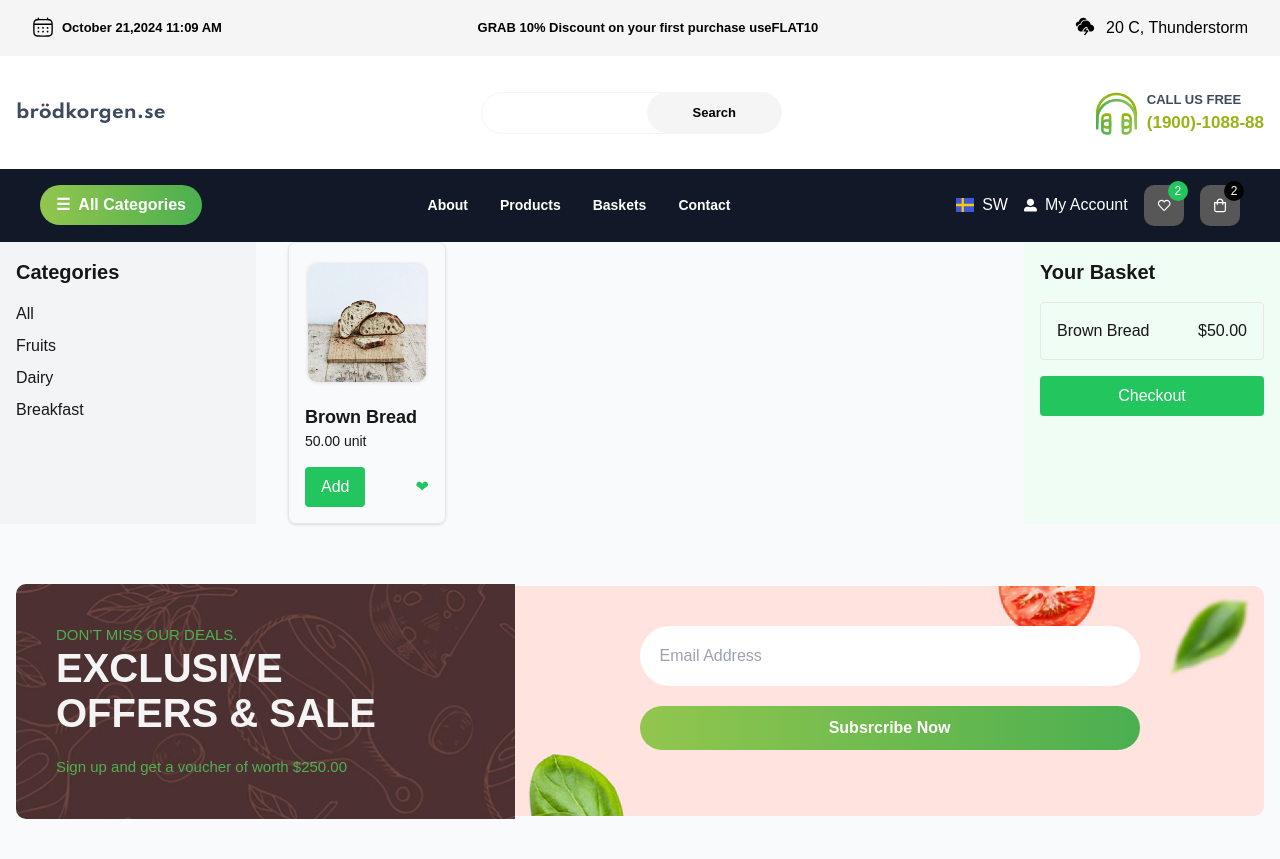
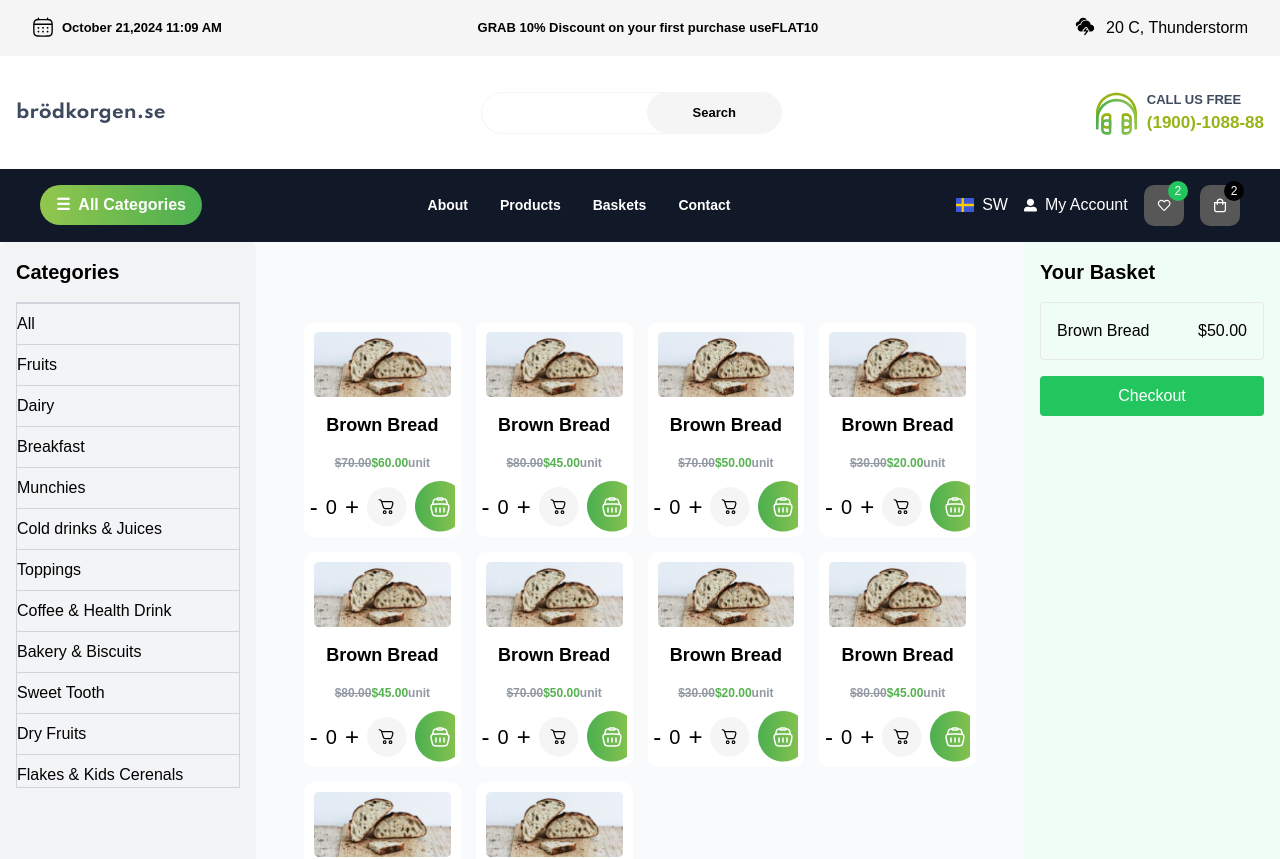
Before and after one commit to ankita-th/breakfast_frontend, a Next.js app: page /products in a window 1280 px wide. Shown: the top 859 px of the page. Built offline with nearby package versions, Linux system fonts and the light colour scheme; no server answers.

Commit message:
Worked on changes

```diff
--- a/public/images/SvgIcons.js
+++ b/public/images/SvgIcons.js
@@ -297,3 +297,88 @@ export const EMAIL_ICON = (
     </defs>
   </svg>
 );
+
+export const CART = (
+  <svg
+    width="51"
+    height="50"
+    viewBox="0 0 51 51"
+    fill="none"
+    xmlns="http://www.w3.org/2000/svg"
+  >
+    <path
+      d="M25.22 50.6C39.1486 50.6 50.44 39.2728 50.44 25.3C50.44 11.3272 39.1486 0 25.22 0C11.2914 0 0 11.3272 0 25.3C0 39.2728 11.2914 50.6 25.22 50.6Z"
+      fill="#F5F5F5"
+    />
+    <path
+      d="M22.5489 33.75C23.4883 33.75 24.2499 32.9885 24.2499 32.049C24.2499 31.1096 23.4883 30.348 22.5489 30.348C21.6095 30.348 20.8479 31.1096 20.8479 32.049C20.8479 32.9885 21.6095 33.75 22.5489 33.75Z"
+      stroke="black"
+      stroke-width="1.5"
+      stroke-linecap="round"
+      stroke-linejoin="round"
+    />
+    <path
+      d="M29.96 33.75C30.8995 33.75 31.661 32.9885 31.661 32.049C31.661 31.1096 30.8995 30.348 29.96 30.348C29.0206 30.348 28.259 31.1096 28.259 32.049C28.259 32.9885 29.0206 33.75 29.96 33.75Z"
+      stroke="black"
+      stroke-width="1.5"
+      stroke-linecap="round"
+      stroke-linejoin="round"
+    />
+    <path
+      d="M18.606 18.555L20.616 24.919C20.925 25.897 21.079 26.386 21.376 26.748C21.636 27.068 21.975 27.315 22.358 27.468C22.793 27.641 23.305 27.641 24.331 27.641H28.186C29.212 27.641 29.724 27.641 30.158 27.468C30.542 27.315 30.88 27.068 31.141 26.748C31.437 26.386 31.591 25.897 31.901 24.919L32.31 23.623L32.55 22.857L32.881 21.807C32.9991 21.4325 33.0274 21.0354 32.9634 20.648C32.8995 20.2606 32.7452 19.8936 32.513 19.5769C32.2809 19.2602 31.9774 19.0027 31.6271 18.8251C31.2768 18.6476 30.8897 18.555 30.497 18.555H18.606ZM18.606 18.555L18.595 18.518C18.5528 18.3766 18.5061 18.2365 18.455 18.098C18.2525 17.5855 17.9092 17.1408 17.4647 16.8152C17.0202 16.4896 16.4927 16.2964 15.943 16.258C15.84 16.25 15.727 16.25 15.5 16.25"
+      stroke="black"
+      stroke-width="1.5"
+      stroke-linecap="round"
+      stroke-linejoin="round"
+    />
+  </svg>
+);
+export const CART1 = (
+  <svg
+    width="51"
+    height="51"
+    // viewBox="0 0 14 51"
+    fill="none"
+    xmlns="http://www.w3.org/2000/svg"
+  >
+    <path
+      d="M25.22 50.6C39.1486 50.6 50.44 39.2728 50.44 25.3C50.44 11.3272 39.1486 0 25.22 0C11.2914 0 0 11.3272 0 25.3C0 39.2728 11.2914 50.6 25.22 50.6Z"
+      fill="url(#paint0_linear_273_2894)"
+    />
+    <path
+      d="M16.864 30.455C16.006 27.023 15.577 25.308 16.478 24.154C17.379 23 19.148 23 22.685 23H27.315C30.853 23 32.621 23 33.522 24.154C34.423 25.308 33.994 27.024 33.136 30.455C32.59 32.638 32.318 33.729 31.504 34.365C30.69 35 29.565 35 27.315 35H22.685C20.435 35 19.31 35 18.496 34.365C17.682 33.729 17.409 32.638 16.864 30.455Z"
+      stroke="white"
+      stroke-width="1.5"
+    />
+    <path
+      d="M32.5 23.5L31.79 20.895C31.516 19.89 31.379 19.388 31.098 19.009C30.8178 18.6325 30.4373 18.3424 30 18.172C29.56 18 29.04 18 28 18M17.5 23.5L18.21 20.895C18.484 19.89 18.621 19.388 18.902 19.009C19.1822 18.6325 19.5627 18.3424 20 18.172C20.44 18 20.96 18 22 18"
+      stroke="white"
+      stroke-width="1.5"
+    />
+    <path
+      d="M22 18C22 17.7348 22.1054 17.4804 22.2929 17.2929C22.4804 17.1054 22.7348 17 23 17H27C27.2652 17 27.5196 17.1054 27.7071 17.2929C27.8946 17.4804 28 17.7348 28 18C28 18.2652 27.8946 18.5196 27.7071 18.7071C27.5196 18.8946 27.2652 19 27 19H23C22.7348 19 22.4804 18.8946 22.2929 18.7071C22.1054 18.5196 22 18.2652 22 18Z"
+      stroke="white"
+      stroke-width="1.5"
+    />
+    <path
+      d="M21 27V31M29 27V31M25 27V31"
+      stroke="white"
+      stroke-width="1.5"
+      stroke-linecap="round"
+      stroke-linejoin="round"
+    />
+    <defs>
+      <linearGradient
+        id="paint0_linear_273_2894"
+        x1="50.44"
+        y1="25.3"
+        x2="0"
+        y2="25.3"
+        gradientUnits="userSpaceOnUse"
+      >
+        <stop stop-color="#92C64E" />
+        <stop offset="1" stop-color="#4BAF50" />
+      </linearGradient>
+    </defs>
+  </svg>
+);
--- a/src/_Api-Handlers/apiFunctions.js
+++ b/src/_Api-Handlers/apiFunctions.js
@@ -1,3 +1,4 @@
+import { INSTANCE } from "@/app/_constant/UrlConstant";
 import { authAxios, authorizeAxios } from "./apiConfig";
 
 export const METHODS = {
--- a/src/_components/SideBar.jsx
+++ b/src/_components/SideBar.jsx
@@ -1,10 +1,17 @@
+import { SIDE_BAR_OPTIONS } from "@/_constants/constant";
+
 export default function Sidebar() {
   return (
-    <aside className="w-64 p-4 bg-gray-100">
-      <h2 className="text-xl font-bold mb-4">Categories</h2>
-      <ul className="space-y-2">
-        {["All", "Fruits", "Dairy", "Breakfast"].map((category) => (
-          <li key={category} className="hover:text-green-600 cursor-pointer">
+    <aside className="w-64 p-4 bg-gray-100  rounded-lg">
+      <h2 className="text-xl text-black font-bold mb-4">Categories</h2>
+      <ul className="space-y-2 text-black border border-gray-300">
+        {SIDE_BAR_OPTIONS.map((category) => (
+          <li
+            key={category}
+            className={
+              "hover:text-green-600 cursor-pointer border-t  align-center border-gray-300 pt-2"
+            }
+          >
             {category}
           </li>
         ))}
--- a/src/_components/_common/Basket.jsx
+++ b/src/_components/_common/Basket.jsx
@@ -1,14 +1,14 @@
 const Basket = () => {
   return (
     <aside className="w-64 p-4 bg-green-50">
-      <h2 className="text-xl font-bold mb-4">Your Basket</h2>
+      <h2 className="text-xl text-black font-bold mb-4">Your Basket</h2>
       <div className="space-y-4">
-        <div className="border p-4 rounded flex justify-between">
+        <div className="border p-4 rounded flex text-black justify-between">
           <span>Brown Bread</span>
           <span>$50.00</span>
         </div>
       </div>
-      <button className="w-full bg-green-500 text-white px-4 py-2 rounded mt-4">
+      <button className="w-full bg-green-500 text-white  px-4 py-2 rounded mt-4">
         Checkout
       </button>
     </aside>
--- a/src/_components/_common/Header.jsx
+++ b/src/_components/_common/Header.jsx
@@ -1,5 +1,5 @@
 import { SwedenFlagIcon } from "@/Assets/Icons/Svg";
-import { LOGO } from "@/assets/Images";
+import { LOGO } from "@/Assets/Images";
 import Image from "next/image";
 import React from "react";
 
@@ -9,7 +9,7 @@ const Header = () => {
       <section className="p-4 w-full bg-[#F5F5F5]">
         <div className="max-w-screen-xl w-full px-4 mx-auto">
           <div className=" flex justify-between items-center">
-            <div className="head-clender-sec flex gap-2 text-base font-normal">
+            <div className="head-calender-sec flex gap-2 text-base font-normal">
               <svg
                 width="22"
                 height="22"
--- a/src/_constants/constant.js
+++ b/src/_constants/constant.js
@@ -1 +1,15 @@
 export const DEFAULT_ERROR_MESSAGE = "Something went wrong";
+export const SIDE_BAR_OPTIONS = [
+  "All",
+  "Fruits",
+  "Dairy",
+  "Breakfast",
+  "Munchies",
+  "Cold drinks & Juices",
+  "Toppings",
+  "Coffee & Health Drink",
+  "Bakery & Biscuits",
+  "Sweet Tooth",
+  "Dry Fruits",
+  "Flakes & Kids Cerenals",
+];
--- a/src/app/(auth)/login/page.jsx
+++ b/src/app/(auth)/login/page.jsx
@@ -3,7 +3,7 @@ import AuthRedirectSection from "@/_components/_common/AuthRedirectSection";
 import React, { useState } from "react";
 import { useForm } from "react-hook-form";
 import CommonButton from "@/_components/_common/CommonButton";
-import { callApi, login } from "@/_Api-Handlers/apiFunctions";
+import { callApi, login, METHODS } from "@/_Api-Handlers/apiFunctions";
 import { useRouter } from "next/navigation";
 import { DEFAULT_ERROR_MESSAGE } from "@/_constants/constant";
 import CommonTextInput from "@/_form-fields/CommonTextInput";
@@ -12,7 +12,7 @@ import { toastMessages } from "@/_utils/toastMessage";
 import { requiredValidation } from "@/_validations/validations";
 import { CLOSED_EYE, OPEN_EYE } from "../../../../public/images/SvgIcons";
 import AuthFormTitleSection from "@/_components/AuthFormTitleSection";
-import { URLS } from "@/app/_constant/UrlConstant";
+import { INSTANCE, URLS } from "@/app/_constant/UrlConstant";
 import { LoginValidations } from "@/_validations/authValidations";
 
 const Login = () => {
@@ -24,27 +24,28 @@ const Login = () => {
     setShowPassword((prev) => !prev);
   };
   const onSubmit = (values) => {
-    login(values)
+    // login(values)
     callApi({
       endPoint:"/login/",
-      method:"POST",
-      instanceType:INSTANCE.auth,
+      method: METHODS.post,
+      instanceType: INSTANCE.auth,
       payload:{
         email:values.email,
         password:values.password
       }
     })
       .then((res) => {
-        manageUserAuthorization({
-          action: "add",
-          token: res?.data?.access,
-          refreshToken: res?.data?.refresh,
-        });
+        // manageUserAuthorization({
+        //   action: "add",
+        //   token: res?.data?.access,
+        //   refreshToken: res?.data?.refresh,
+        // });
         console.log(res,"results")
         toastMessages("User logged in successfully", successType);
         router.push("/home");
       })
       .catch((err) => {
+        console.log(err,"error")
         toastMessages(
           err?.response?.data?.non_field_errors[0] || DEFAULT_ERROR_MESSAGE
         );
--- a/src/app/(auth)/register/page.jsx
+++ b/src/app/(auth)/register/page.jsx
@@ -24,7 +24,7 @@ const Page = () => {
   const onSubmit = (values) => {
     console.log(values,"values")
 
-    login(values)
+    // login(values)
       .then((res) => {
         manageUserAuthorization({
           action: "add",
--- a/src/app/(publicPages)/products/page.jsx
+++ b/src/app/(publicPages)/products/page.jsx
@@ -1,24 +1,34 @@
+"use client";
 import Basket from "@/_components/_common/Basket";
 import ExclusiveOfferBanner from "@/_components/_common/ExclusiveOfferBanner";
 import ProductCard from "@/_components/_common/ProductCard";
 import Sidebar from "@/_components/SideBar";
-import React from "react";
+import React, { useEffect } from "react";
 import productImg from "../../../Assets/images/dough.png";
+import PremiumCard from "@/_components/_common/PremiumCard";
+import { PRODUCT_DATA } from "@/app/_constant/Constant";
+import { callApi, METHODS } from "@/_Api-Handlers/apiFunctions";
+import { INSTANCE } from "@/app/_constant/UrlConstant";
 
 const Page = () => {
+  useEffect(() => {
+    callApi({
+      endPoint: "/products/",
+      method: METHODS.get,
+      instanceType: INSTANCE.authorize,
+      params: {
+        page: "1",
+      },
+    });
+  }, []);
   return (
     <div className="bg-gray-50">
       <div className="flex">
         <Sidebar />
         <main className="flex-1 px-8">
-          <div className="grid grid-cols-1 md:grid-cols-2 lg:grid-cols-4 gap-6">
-            <ProductCard
-              name="Brown Bread"
-              price="50.00"
-              image={productImg}
-              unit="unit"
-            />
-          </div>
+          {/* <div className="grid grid-cols-1 md:grid-cols-2 lg:grid-cols-4 w-full gap-6"> */}
+            <PremiumCard PREMIUM_CARD_DATA={PRODUCT_DATA} />
+          {/* </div> */}
         </main>
         <Basket />
       </div>
--- a/src/app/_constant/UrlConstant.js
+++ b/src/app/_constant/UrlConstant.js
@@ -3,3 +3,9 @@ export const URLS = {
   REGISTER: "/register",
   FORGET_PASSWORD: "/forget-password",
 };
+
+export const INSTANCE = {
+  auth : "auth",
+  authorize: "authorize",
+  multiPartFormInstance: "multiPartFormInstance"
+}
```
Also changed, not shown: 2 other files (tests, documents, lock files or other folders).
